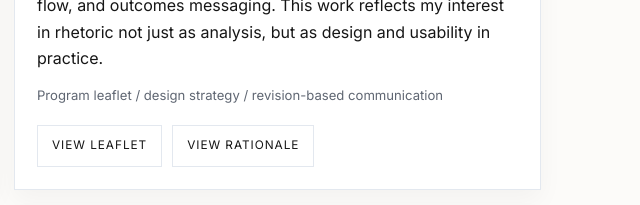
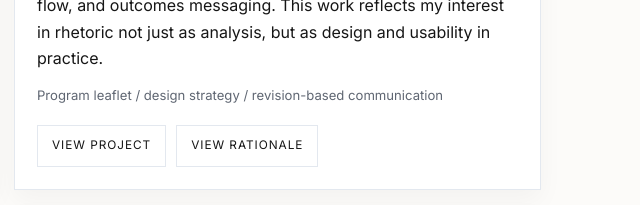
Before and after one commit to katefletcher32505/portfolio, a plain HTML site: page index.html in a window 1280 px wide. Shown: the part 2800-3005 px from the top of the page, 635-1275 px from the left. Drawn offline with nearby package versions, Linux system fonts and the light colour scheme; a web font is replaced by a local one.

Commit message:
Update index.html

```diff
--- a/index.html
+++ b/index.html
@@ -565,7 +565,7 @@
         </p>
         <div class="artifact-note">Program leaflet / design strategy / revision-based communication</div>
         <div class="card-actions">
-          <a class="btn" href="https://github.com/katefletcher32505/portfolio/blob/main/WRP%20Leaflet%20%28Kate%20Fletcher%29.pdf?raw=true" target="_blank" rel="noopener noreferrer">View Leaflet</a>
+       <a class="btn" href="leaflet.html">View Project</a>
           <a class="btn" href="https://github.com/katefletcher32505/portfolio/blob/main/Untitled%20presentation.pptx?raw=true" target="_blank" rel="noopener noreferrer">View Rationale</a>
         </div>
       </div>
```
